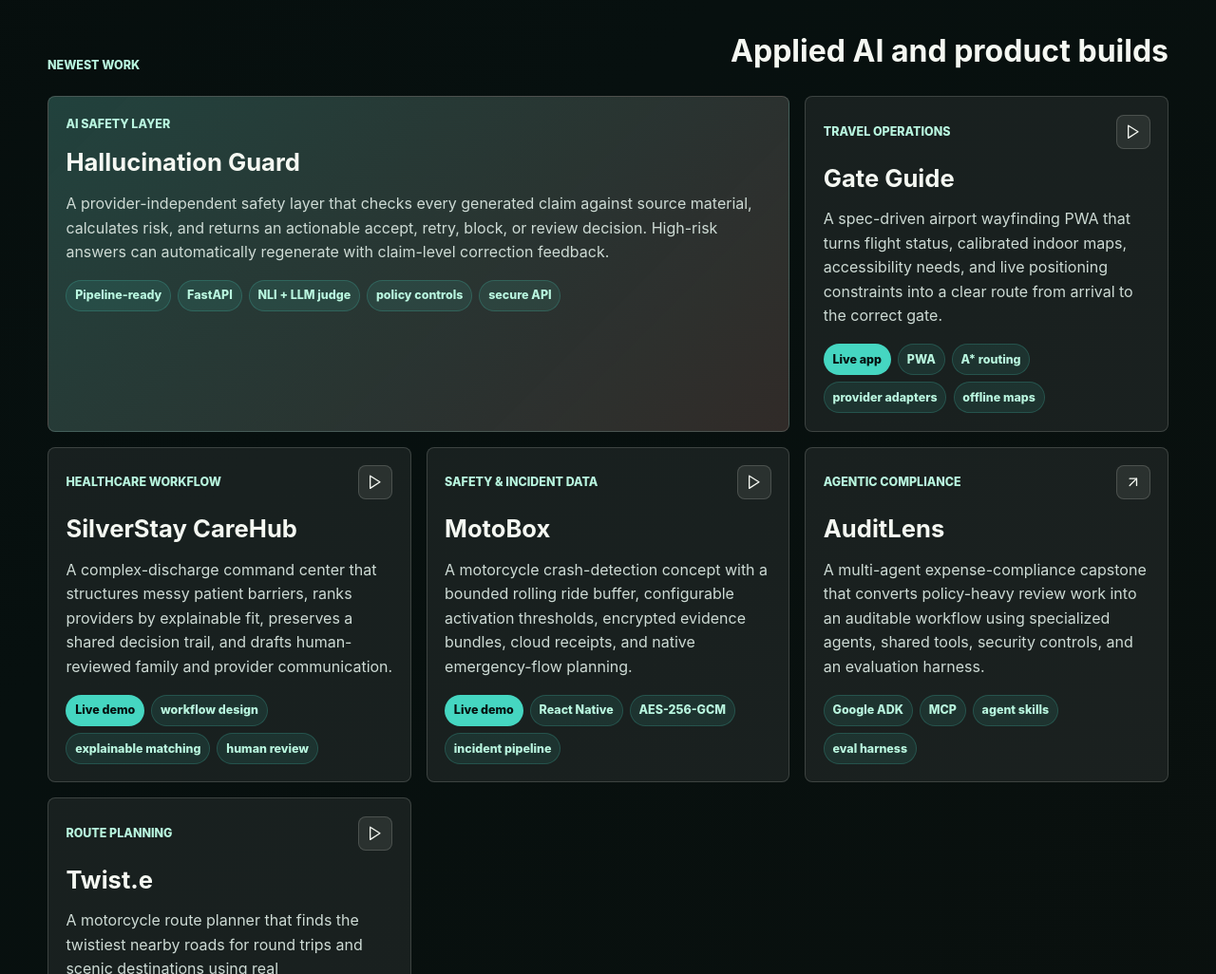
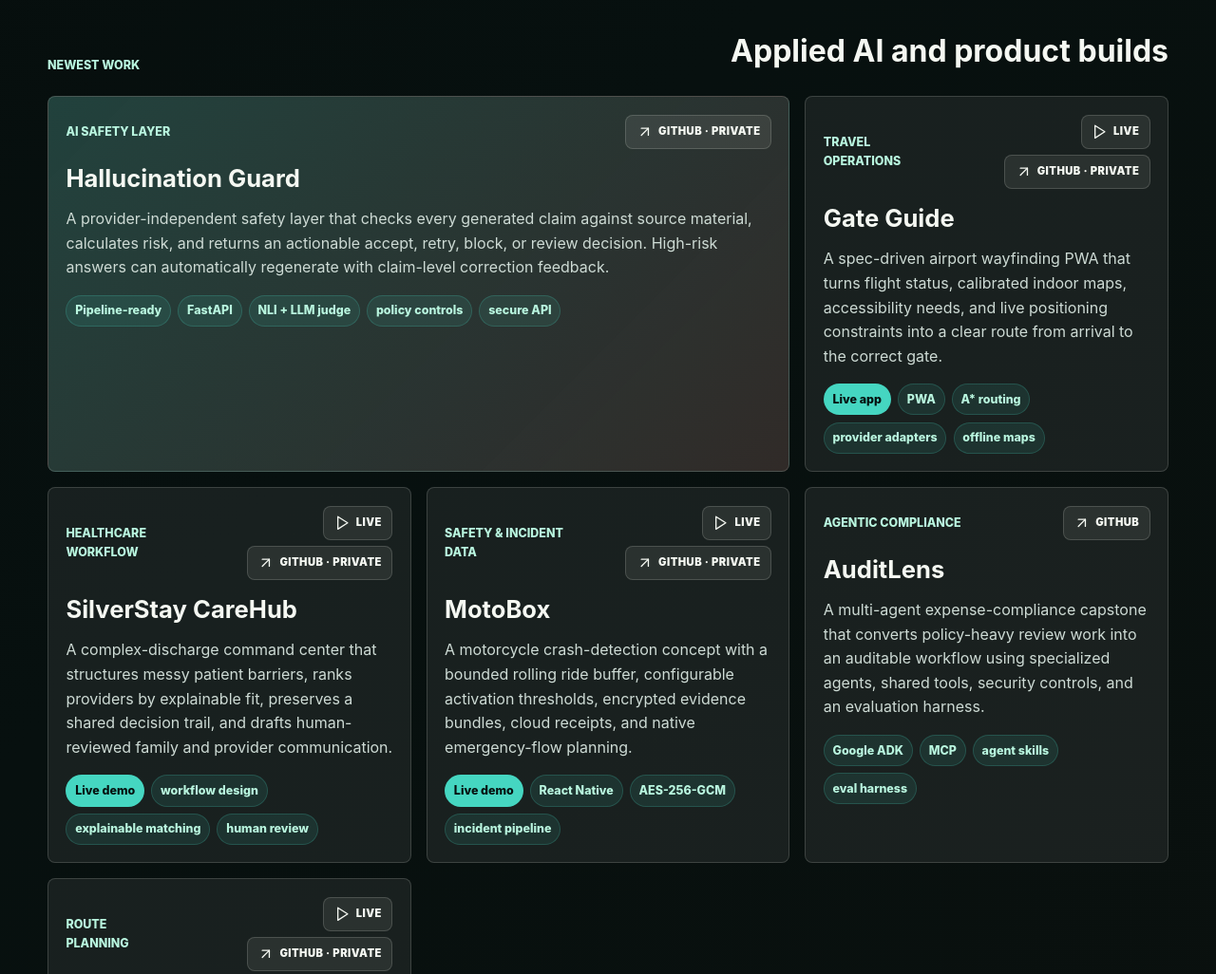
Before and after one commit to RoUchiha/portfolio, a website: page index.html in a window 1280 px wide. Shown: the part 3360-4386 px from the top of the page at 95% size. Drawn offline with Linux system fonts and the light colour scheme; no server answers.

Commit message:
Add GitHub links to every project

```diff
--- a/index.html
+++ b/index.html
@@ -195,6 +195,11 @@
           <article class="project-card featured" data-reveal>
             <div class="project-topline">
               <span>AI safety layer</span>
+              <div class="project-links">
+                <a class="private-repo" href="https://github.com/RoUchiha/hallucination-guard" target="_blank" rel="noreferrer" aria-label="Open Hallucination Guard private repository on GitHub" title="Private repository — sign in to GitHub with access to view">
+                  <svg viewBox="0 0 24 24" aria-hidden="true"><path d="M7 17 17 7" /><path d="M7 7h10v10" /></svg>
+                </a>
+              </div>
             </div>
             <h3>Hallucination Guard</h3>
             <p>A provider-independent safety layer that checks every generated claim against source material, calculates risk, and returns an actionable accept, retry, block, or review decision. High-risk answers can automatically regenerate with claim-level correction feedback.</p>
@@ -207,6 +212,9 @@
               <div class="project-links">
                 <a href="https://gate-guide-ashen.vercel.app" target="_blank" rel="noreferrer" aria-label="Open Gate Guide live app">
                   <svg viewBox="0 0 24 24" aria-hidden="true"><path d="M5 3l14 9-14 9V3z" /></svg>
+                </a>
+                <a class="private-repo" href="https://github.com/RoUchiha/gate-guide" target="_blank" rel="noreferrer" aria-label="Open Gate Guide private repository on GitHub" title="Private repository — sign in to GitHub with access to view">
+                  <svg viewBox="0 0 24 24" aria-hidden="true"><path d="M7 17 17 7" /><path d="M7 7h10v10" /></svg>
                 </a>
               </div>
             </div>
@@ -222,6 +230,9 @@
                 <a href="https://silverstay-carehub.vercel.app" target="_blank" rel="noreferrer" aria-label="Open SilverStay CareHub live demo">
                   <svg viewBox="0 0 24 24" aria-hidden="true"><path d="M5 3l14 9-14 9V3z" /></svg>
                 </a>
+                <a class="private-repo" href="https://github.com/RoUchiha/silverstay-carehub" target="_blank" rel="noreferrer" aria-label="Open SilverStay CareHub private repository on GitHub" title="Private repository — sign in to GitHub with access to view">
+                  <svg viewBox="0 0 24 24" aria-hidden="true"><path d="M7 17 17 7" /><path d="M7 7h10v10" /></svg>
+                </a>
               </div>
             </div>
             <h3>SilverStay CareHub</h3>
@@ -235,6 +246,9 @@
               <div class="project-links">
                 <a href="https://motobox-demo.vercel.app" target="_blank" rel="noreferrer" aria-label="Open MotoBox live demo">
                   <svg viewBox="0 0 24 24" aria-hidden="true"><path d="M5 3l14 9-14 9V3z" /></svg>
+                </a>
+                <a class="private-repo" href="https://github.com/RoUchiha/motobox" target="_blank" rel="noreferrer" aria-label="Open MotoBox private repository on GitHub" title="Private repository — sign in to GitHub with access to view">
+                  <svg viewBox="0 0 24 24" aria-hidden="true"><path d="M7 17 17 7" /><path d="M7 7h10v10" /></svg>
                 </a>
               </div>
             </div>
@@ -263,6 +277,9 @@
               <div class="project-links">
                 <a href="https://twiste.vercel.app" target="_blank" rel="noreferrer" aria-label="Open Twist.e live app">
                   <svg viewBox="0 0 24 24" aria-hidden="true"><path d="M5 3l14 9-14 9V3z" /></svg>
+                </a>
+                <a class="private-repo" href="https://github.com/RoUchiha/Twist.e" target="_blank" rel="noreferrer" aria-label="Open Twist.e private repository on GitHub" title="Private repository — sign in to GitHub with access to view">
+                  <svg viewBox="0 0 24 24" aria-hidden="true"><path d="M7 17 17 7" /><path d="M7 7h10v10" /></svg>
                 </a>
               </div>
             </div>
@@ -441,6 +458,9 @@
                 <a href="https://nexus-pm-six.vercel.app/?demo=1" target="_blank" rel="noreferrer" aria-label="Open NEXUS AI Project Manager live demo">
                   <svg viewBox="0 0 24 24" aria-hidden="true"><path d="M5 3l14 9-14 9V3z" /></svg>
                 </a>
+                <a class="private-repo" href="https://github.com/RoUchiha/nexus-pm" target="_blank" rel="noreferrer" aria-label="Open NEXUS AI Project Manager private repository on GitHub" title="Private repository — sign in to GitHub with access to view">
+                  <svg viewBox="0 0 24 24" aria-hidden="true"><path d="M7 17 17 7" /><path d="M7 7h10v10" /></svg>
+                </a>
               </div>
             </div>
             <h3>NEXUS AI Project Manager</h3>
@@ -455,6 +475,9 @@
                 <a href="https://nba-god-squad.vercel.app" target="_blank" rel="noreferrer" aria-label="Open NBA God Squad live app">
                   <svg viewBox="0 0 24 24" aria-hidden="true"><path d="M5 3l14 9-14 9V3z" /></svg>
                 </a>
+                <a class="private-repo" href="https://github.com/RoUchiha/god-squad-nba" target="_blank" rel="noreferrer" aria-label="Open NBA God Squad private repository on GitHub" title="Private repository — sign in to GitHub with access to view">
+                  <svg viewBox="0 0 24 24" aria-hidden="true"><path d="M7 17 17 7" /><path d="M7 7h10v10" /></svg>
+                </a>
               </div>
             </div>
             <h3>NBA God Squad</h3>
@@ -465,6 +488,11 @@
           <article class="project-card compact" data-reveal>
             <div class="project-topline">
               <span>Risk analysis</span>
+              <div class="project-links">
+                <a class="private-repo" href="https://github.com/RoUchiha/fb-vehicle-search" target="_blank" rel="noreferrer" aria-label="Open FB Vehicle Search private repository on GitHub" title="Private repository — sign in to GitHub with access to view">
+                  <svg viewBox="0 0 24 24" aria-hidden="true"><path d="M7 17 17 7" /><path d="M7 7h10v10" /></svg>
+                </a>
+              </div>
             </div>
             <h3>FB Vehicle Search</h3>
             <p>Marketplace search with recall checks, theft lookups, and streaming Claude risk analysis.</p>
@@ -476,6 +504,9 @@
               <div class="project-links">
                 <a href="https://nfl-god-squad.vercel.app" target="_blank" rel="noreferrer" aria-label="Open NFL God Squad live app">
                   <svg viewBox="0 0 24 24" aria-hidden="true"><path d="M5 3l14 9-14 9V3z" /></svg>
+                </a>
+                <a class="private-repo" href="https://github.com/RoUchiha/nfl-god-squad" target="_blank" rel="noreferrer" aria-label="Open NFL God Squad private repository on GitHub" title="Private repository — sign in to GitHub with access to view">
+                  <svg viewBox="0 0 24 24" aria-hidden="true"><path d="M7 17 17 7" /><path d="M7 7h10v10" /></svg>
                 </a>
               </div>
             </div>
--- a/styles.css
+++ b/styles.css
@@ -497,14 +497,20 @@ footer {
 
 .project-links {
   display: flex;
+  flex-wrap: wrap;
+  justify-content: flex-end;
   gap: 0.4rem;
 }
 
 .project-topline a {
-  display: grid;
-  width: 2.25rem;
+  display: inline-flex;
+  width: auto;
+  min-width: 2.25rem;
   height: 2.25rem;
-  place-items: center;
+  align-items: center;
+  justify-content: center;
+  gap: 0.35rem;
+  padding: 0 0.65rem;
   color: var(--text);
   background: rgba(245, 248, 242, 0.08);
   border: 1px solid var(--line);
@@ -513,6 +519,25 @@ footer {
     border-color 180ms ease,
     background 180ms ease,
     color 180ms ease;
+}
+
+.project-topline a::after {
+  font-size: 0.7rem;
+  font-weight: 900;
+  letter-spacing: 0.04em;
+  text-transform: uppercase;
+}
+
+.project-topline a[href*="github.com"]::after {
+  content: "GitHub";
+}
+
+.project-topline a:not([href*="github.com"])::after {
+  content: "Live";
+}
+
+.project-topline a.private-repo::after {
+  content: "GitHub · private";
 }
 
 .project-topline a:hover,
```
